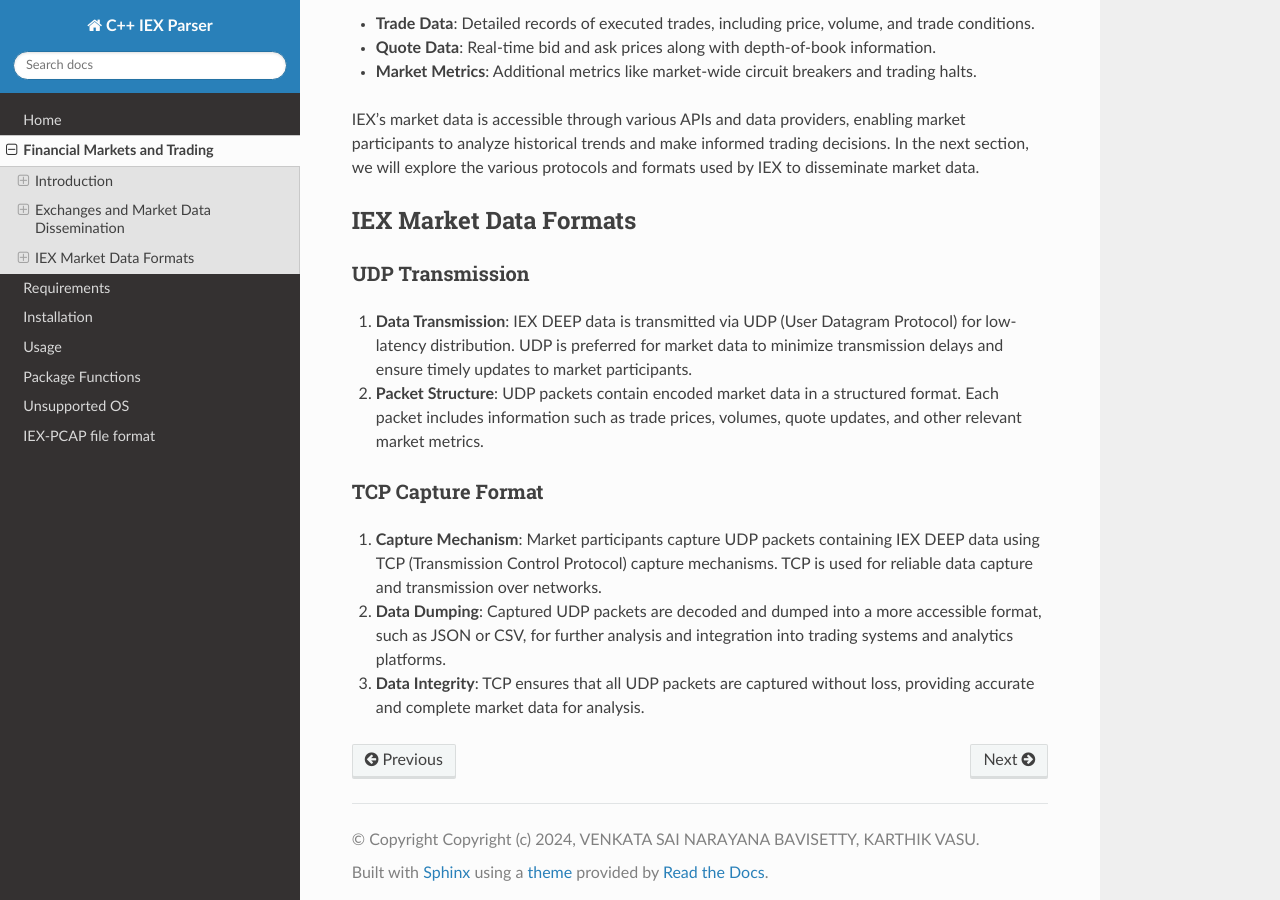
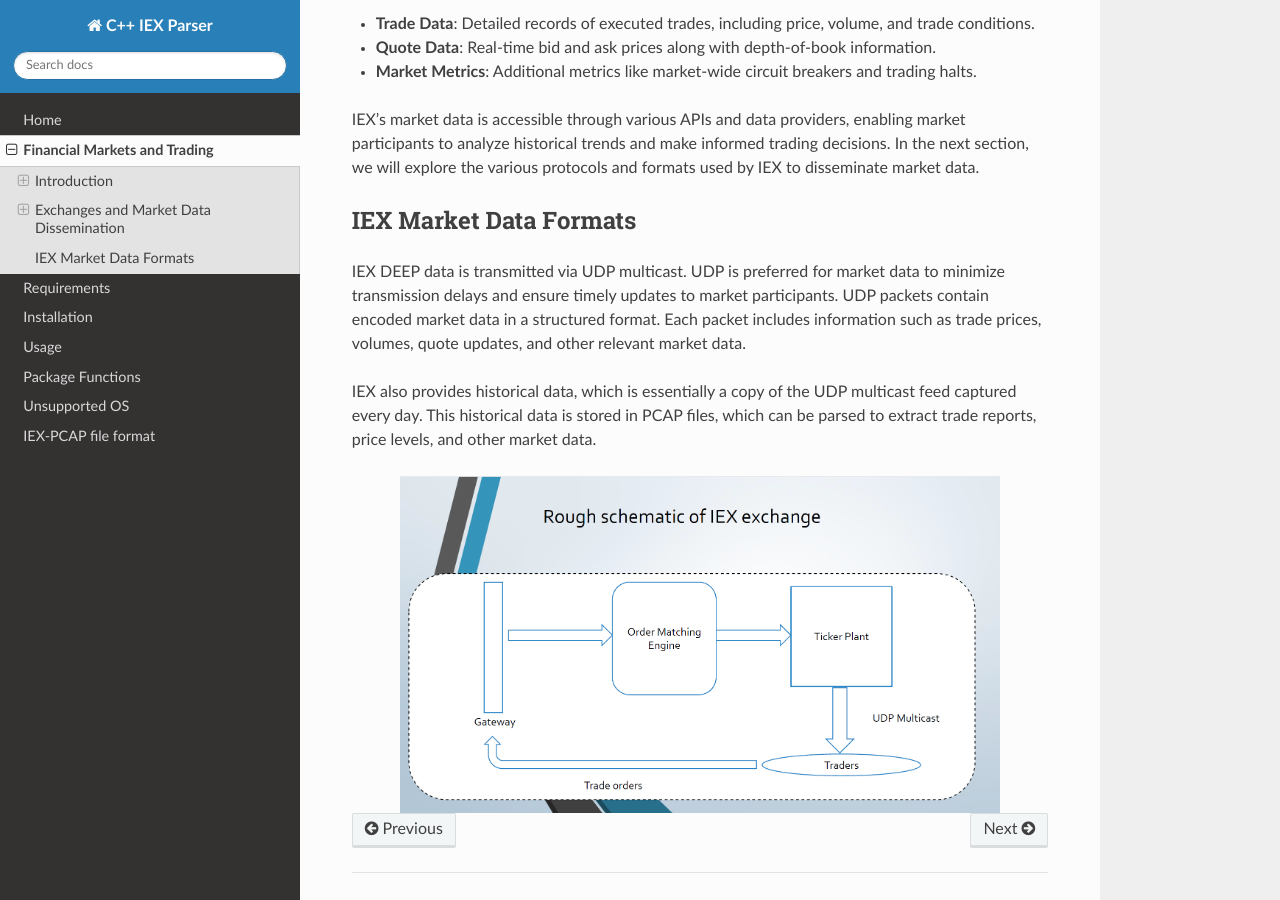
Before and after one commit to Sai271828/iex-parser, a Sphinx documentation site: the page built from docs/market_data.rst, in a window 1280 px wide and 900 px high, scrolled down 2172 px. Built offline with Sphinx 7.4.7 and the Read the Docs theme 2.0.0, drawn with Linux system fonts in a browser that asks for light colours.

Commit message:
added a picture

```diff
--- a/docs/market_data.rst
+++ b/docs/market_data.rst
@@ -98,18 +98,13 @@
 IEX Market Data Formats
 ------------------------
 
-UDP Transmission
-^^^^^^^^^^^^^^^^
 
-1. **Data Transmission**: IEX DEEP data is transmitted via UDP (User Datagram Protocol) for low-latency distribution. UDP is preferred for market data to minimize transmission delays and ensure timely updates to market participants.
+IEX DEEP data is transmitted via UDP multicast. UDP is preferred for market data to minimize transmission delays and ensure timely updates to market participants.
+UDP packets contain encoded market data in a structured format. Each packet includes information such as trade prices, volumes, quote updates, and other relevant market data.
 
-2. **Packet Structure**: UDP packets contain encoded market data in a structured format. Each packet includes information such as trade prices, volumes, quote updates, and other relevant market metrics.
 
-TCP Capture Format
-^^^^^^^^^^^^^^^^^^
+IEX also provides historical data, which is essentially a copy of the UDP multicast feed captured every day. This historical data is stored in PCAP files, which can be parsed to extract trade reports, price levels, and other market data.
 
-1. **Capture Mechanism**: Market participants capture UDP packets containing IEX DEEP data using TCP (Transmission Control Protocol) capture mechanisms. TCP is used for reliable data capture and transmission over networks.
-
-2. **Data Dumping**: Captured UDP packets are decoded and dumped into a more accessible format, such as JSON or CSV, for further analysis and integration into trading systems and analytics platforms.
-
-3. **Data Integrity**: TCP ensures that all UDP packets are captured without loss, providing accurate and complete market data for analysis.
+.. image:: exchange.png
+   :width: 600px
+   :align: center
```
Also changed, not shown: docs/exchange.png (added).
